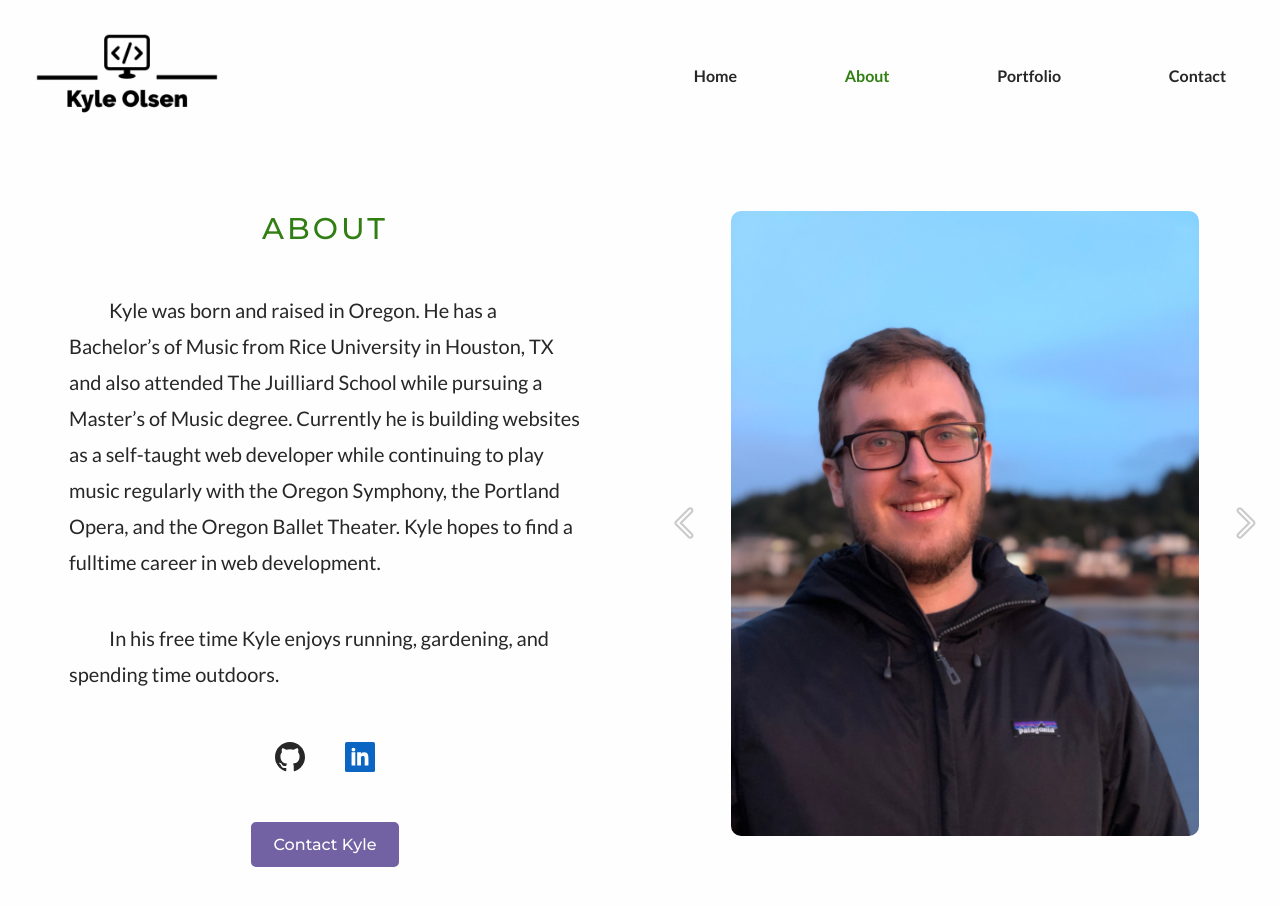
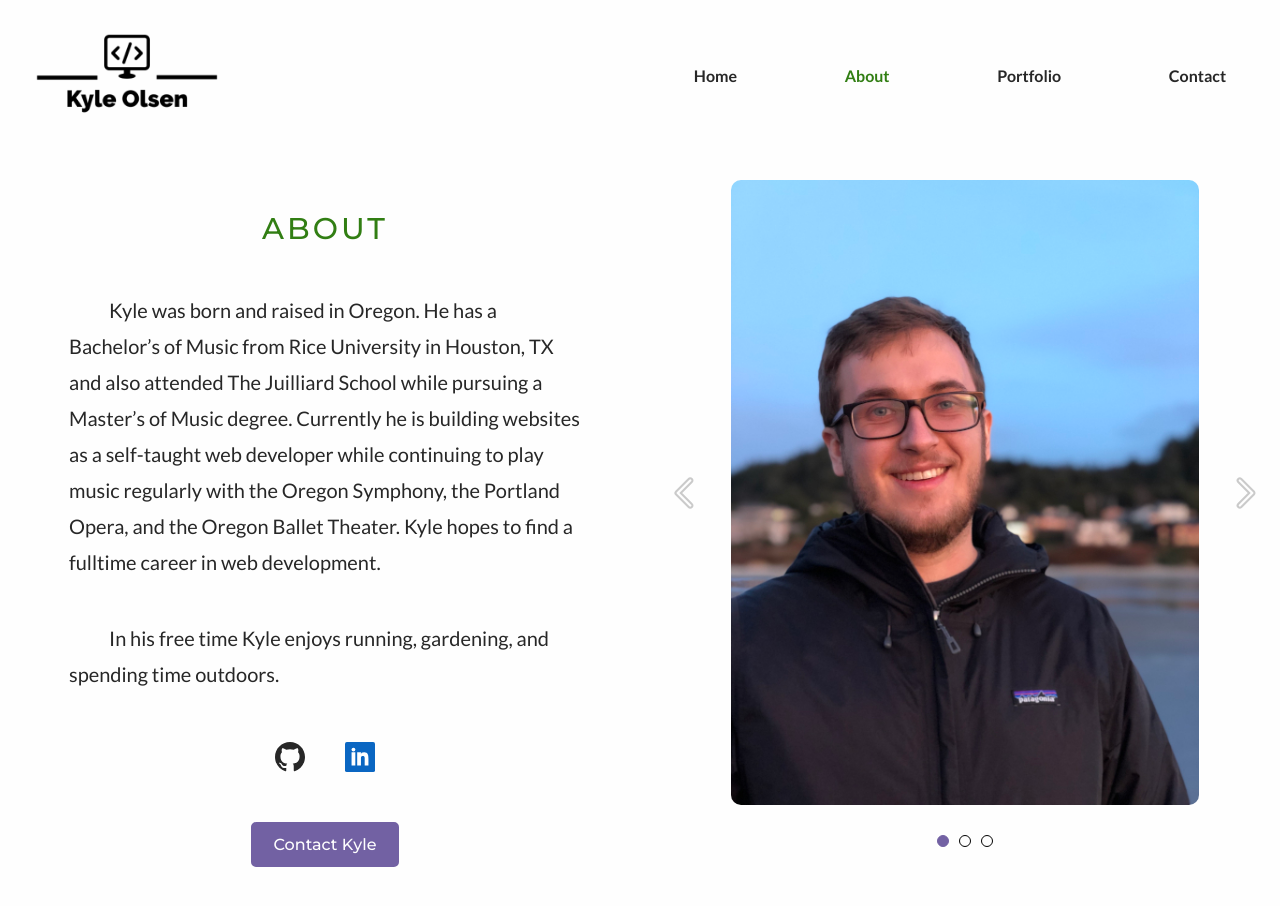
Before and after one commit to Keo222/my-portfolio, a React (Create React App) app: page /about in a window 1280 px wide. Shown: the top 906 px of the page. Built offline with nearby package versions, Linux system fonts and the light colour scheme.

Commit message:
put CarouselTicks into both ImageCarousel and ProjectsCarousel instead of having them separate

```diff
--- a/src/components/Carousels/CarouselTicks/index.tsx
+++ b/src/components/Carousels/CarouselTicks/index.tsx
@@ -1,30 +1,36 @@
 import styled from "styled-components";
 
-import { ProjArray } from "customTypes";
+// Styled Components
+const CarouslTicksDiv = styled.div`
+  display: flex;
+  justify-content: center;
+`;
 
-// Styled Components
-const TickContainer = styled.div`
+const TickMarkContainer = styled.div`
   display: flex;
   gap: 1rem;
 `;
 
-const Tick = styled.div<{ current: boolean; pType: string }>`
+const Tick = styled.div<{
+  current: boolean;
+  color: "primary" | "secondary";
+}>`
   height: 1rem;
   width: 1rem;
   border: 1px solid
     ${(props) =>
-      props.current && props.pType === "client"
+      props.current && props.color === "primary"
         ? props.theme.color.highlight1
-        : props.current && props.pType === "personal"
+        : props.current && props.color === "secondary"
         ? props.theme.color.highlight2
         : "#000"};
   border-radius: 50%;
   margin-top: 1rem;
   margin-bottom: 2rem;
   background-color: ${(props) =>
-    props.current && props.pType === "client"
+    props.current && props.color === "primary"
       ? props.theme.color.highlight1
-      : props.current && props.pType === "personal"
+      : props.current && props.color === "secondary"
       ? props.theme.color.highlight2
       : ""};
   transition: all 0.2s;
@@ -35,29 +41,26 @@ const Tick = styled.div<{ current: boolean; pType: string }>`
 `;
 
 type Props = {
-  projects: ProjArray;
-  setCurrentProj: Function;
-  currentProj: number;
-  projType: boolean;
+  numSlides: number;
+  setCurrent: Function;
+  current: number;
+  color: "primary" | "secondary";
 };
 
-const CarouselTicks = ({
-  projects,
-  setCurrentProj,
-  currentProj,
-  projType,
-}: Props) => {
+const CarouselTicks = ({ numSlides, current, setCurrent, color }: Props) => {
   return (
-    <TickContainer>
-      {projects.map((p, i) => (
-        <Tick
-          key={i}
-          onClick={() => setCurrentProj(i)}
-          current={currentProj === i}
-          pType={projType ? "client" : "personal"}
-        />
-      ))}
-    </TickContainer>
+    <CarouslTicksDiv>
+      <TickMarkContainer>
+        {[...Array(numSlides).keys()].map((p, i) => (
+          <Tick
+            key={i}
+            onClick={() => setCurrent(i)}
+            current={current === i}
+            color={color}
+          />
+        ))}
+      </TickMarkContainer>
+    </CarouslTicksDiv>
   );
 };
 
--- a/src/components/Carousels/ImageCarousel/index.tsx
+++ b/src/components/Carousels/ImageCarousel/index.tsx
@@ -2,6 +2,9 @@ import { useState, useEffect, KeyboardEvent } from "react";
 import styled from "styled-components";
 
 import { animated, useTransition, useSpringRef } from "react-spring";
+
+// Components
+import CarouselTicks from "../CarouselTicks";
 
 // Icons Images
 import right_arrow from "images/icons/right_arrow.svg";
@@ -11,6 +14,11 @@ import left_arrow from "images/icons/left_arrow.svg";
 import { ImgArray } from "customTypes";
 
 // Styled Components
+const SliderAndTicks = styled.div`
+  display: flex;
+  flex-direction: column;
+  gap: 2rem;
+`;
 const ImgAndArrows = styled.div`
   display: flex;
   height: 100%;
@@ -105,6 +113,7 @@ const ImageCarousel = ({ images }: Props) => {
   };
 
   return (
+    <SliderAndTicks>
       <ImgAndArrows>
         <NavigateArrow
           src={left_arrow}
@@ -131,6 +140,13 @@ const ImageCarousel = ({ images }: Props) => {
           onKeyDown={(e) => keyboardHandleNav(e, "next")}
         />
       </ImgAndArrows>
+      <CarouselTicks
+        numSlides={images.length}
+        current={currentImg}
+        setCurrent={setCurrentImg}
+        color="secondary"
+      />
+    </SliderAndTicks>
   );
 };
 
--- a/src/components/Carousels/ProjectsCarousel/index.tsx
+++ b/src/components/Carousels/ProjectsCarousel/index.tsx
@@ -1,6 +1,9 @@
 import { useEffect, KeyboardEvent } from "react";
 import styled from "styled-components";
 import { animated, useSpringRef, useTransition } from "react-spring";
+
+// Components
+import CarouselTicks from "../CarouselTicks";
 
 // Icons
 import right_arrow from "images/icons/right_arrow.svg";
@@ -190,11 +193,17 @@ type Props = {
   projects: ProjArray;
   currentProj: number;
   setCurrentProj: Function;
+  toggled: boolean;
 };
 
 type DirType = "next" | "prev";
 
-const ProjectsCarousel = ({ projects, currentProj, setCurrentProj }: Props) => {
+const ProjectsCarousel = ({
+  projects,
+  currentProj,
+  setCurrentProj,
+  toggled,
+}: Props) => {
   // Tech Logo Switch
   const logoSwitch = (tech: string) => {
     switch (tech) {
@@ -303,6 +312,7 @@ const ProjectsCarousel = ({ projects, currentProj, setCurrentProj }: Props) => {
     }
   };
   return (
+    <>
       <SliderSection>
         {transitions((styles, i) => (
           <>
@@ -375,6 +385,13 @@ const ProjectsCarousel = ({ projects, currentProj, setCurrentProj }: Props) => {
           </>
         ))}
       </SliderSection>
+      <CarouselTicks
+        numSlides={projects.length}
+        setCurrent={setCurrentProj}
+        current={currentProj}
+        color={toggled ? "primary" : "secondary"}
+      />
+    </>
   );
 };
 
--- a/src/pages/Portfolio.tsx
+++ b/src/pages/Portfolio.tsx
@@ -53,11 +53,6 @@ const ToggleBall = styled.div<{ pos: boolean }>`
   transition: all 0.4s;
 `;
 
-const NavTicksDiv = styled.div`
-  display: flex;
-  justify-content: center;
-`;
-
 const LongDescSection = styled.section`
   width: clamp(260px, 80%, 900px);
   margin-inline: auto;
@@ -74,7 +69,7 @@ const SectionTitle = styled.h2<{ mainHighlight: boolean }>`
 
 const Portfolio = () => {
   const updating = useRef(false);
-  const [toggle, setToggle] = useState(true);
+  const [toggled, setToggled] = useState(true);
   const [currentProjNum, setCurrentProjNum] = useState(0);
 
   const handleToggle = (e?: KeyboardEvent<HTMLDivElement>) => {
@@ -84,7 +79,7 @@ const Portfolio = () => {
       }
     }
     if (currentProjNum === 0) {
-      setToggle((t) => !t);
+      setToggled((t) => !t);
     } else {
       updating.current = true;
       setCurrentProjNum(0);
@@ -93,7 +88,7 @@ const Portfolio = () => {
 
   useEffect(() => {
     if (updating.current) {
-      setToggle((t) => !t);
+      setToggled((t) => !t);
       updating.current = false;
     }
   }, [currentProjNum]);
@@ -104,40 +99,33 @@ const Portfolio = () => {
         <title>Kyle Olsen: Portfolio</title>
         <meta
           name="description"
-          content="Kyle Olsen is a web developer in the Portland, Oregon area. Kyle Olsen is a fullstack web developer focusing on React.js, Node.js, Express.js, and PostgreSQL. View his portfolio here."
+          content="Kyle Olsen is a web developer in the Portland, Oregon area. Kyle Olsen is a fullstack web developer focusing on React.js, Typescript,ß Node.js, Express.js, and PostgreSQL. View his portfolio here."
         />
       </Helmet>
       <TopLineDiv>
         <ToggleDiv>
           <ToggleDescriptor>Client Projects</ToggleDescriptor>
           <Toggle
-            bColor={toggle}
+            bColor={toggled}
             onClick={() => handleToggle()}
             onKeyDown={(e) => handleToggle(e)}
             role="switch"
             title="Toggle between client projects and personal projects."
             aria-label="Toggle between client projects and personal projects."
-            aria-checked={toggle ? "true" : "false"}
+            aria-checked={toggled ? "true" : "false"}
             tabIndex={0}
           >
-            <ToggleBall pos={toggle} />
+            <ToggleBall pos={toggled} />
           </Toggle>
           <ToggleDescriptor>Personal Projects</ToggleDescriptor>
         </ToggleDiv>
       </TopLineDiv>
       <ProjectsCarousel
-        projects={toggle ? clientProjects : personalProjects}
+        projects={toggled ? clientProjects : personalProjects}
         currentProj={currentProjNum}
         setCurrentProj={setCurrentProjNum}
+        toggled={toggled}
       />
-      <NavTicksDiv>
-        <CarouselTicks
-          projects={toggle ? clientProjects : personalProjects}
-          setCurrentProj={setCurrentProjNum}
-          currentProj={currentProjNum}
-          projType={toggle}
-        />
-      </NavTicksDiv>
       <LongDescSection>
         <SectionTitle mainHighlight={true}>Client Projects</SectionTitle>
         {clientProjects.map((p) => (
--- a/tsconfig.json
+++ b/tsconfig.json
@@ -1,6 +1,6 @@
 {
   "compilerOptions": {
-    "target": "es5",
+    "target": "es6",
     "lib": ["dom", "dom.iterable", "esnext"],
     "allowJs": true,
     "skipLibCheck": true,
```
Also changed, not shown: 1 other file (tests, documents, lock files or other folders). Lines whose indentation alone changed are shown as unchanged.
